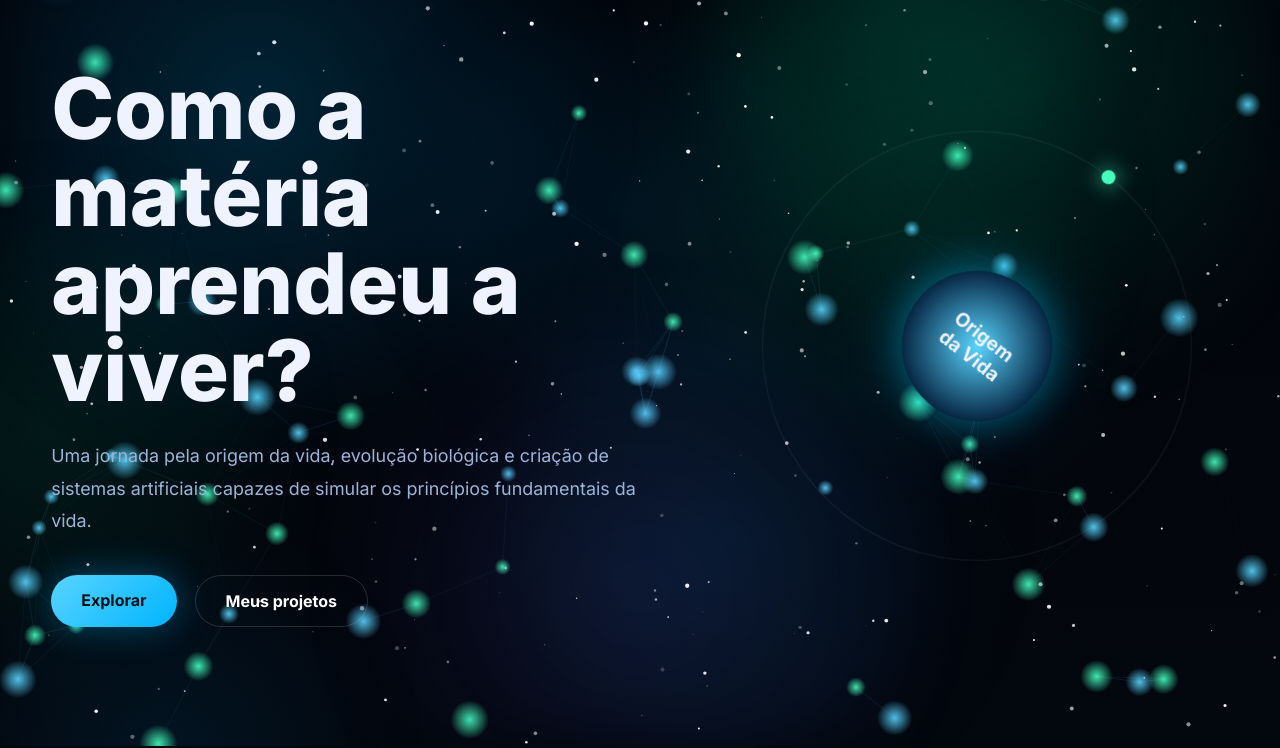
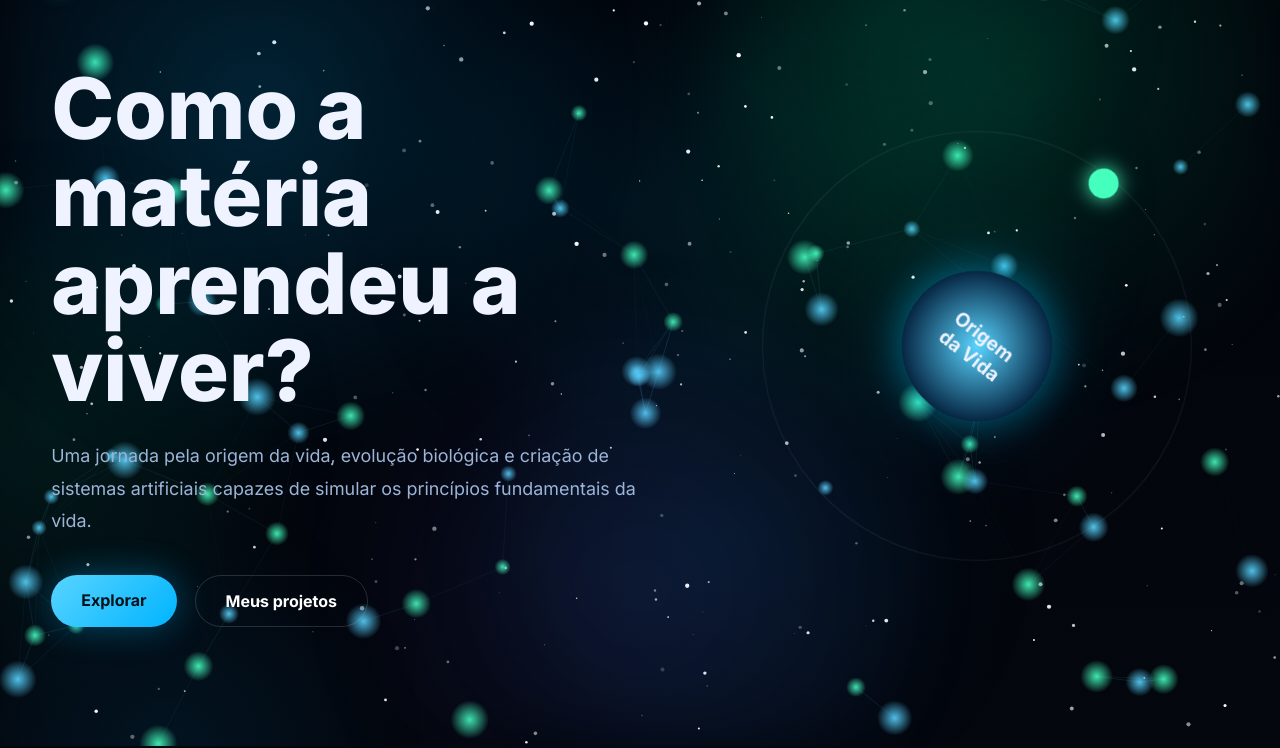
Before and after one commit to mateusrega/Origem, a plain HTML site: page index.html in a window 1280 px wide. Shown: the part 54-802 px from the top of the page. Drawn offline with Linux system fonts and the light colour scheme; animation ran at ten frames a second.

```diff
--- a/index.html
+++ b/index.html
@@ -441,9 +441,9 @@
 
 position:absolute;
 
-width:14px;
-
-height:14px;
+width:30px;
+
+height:30px;
 
 background:var(--secondary);
 
```
